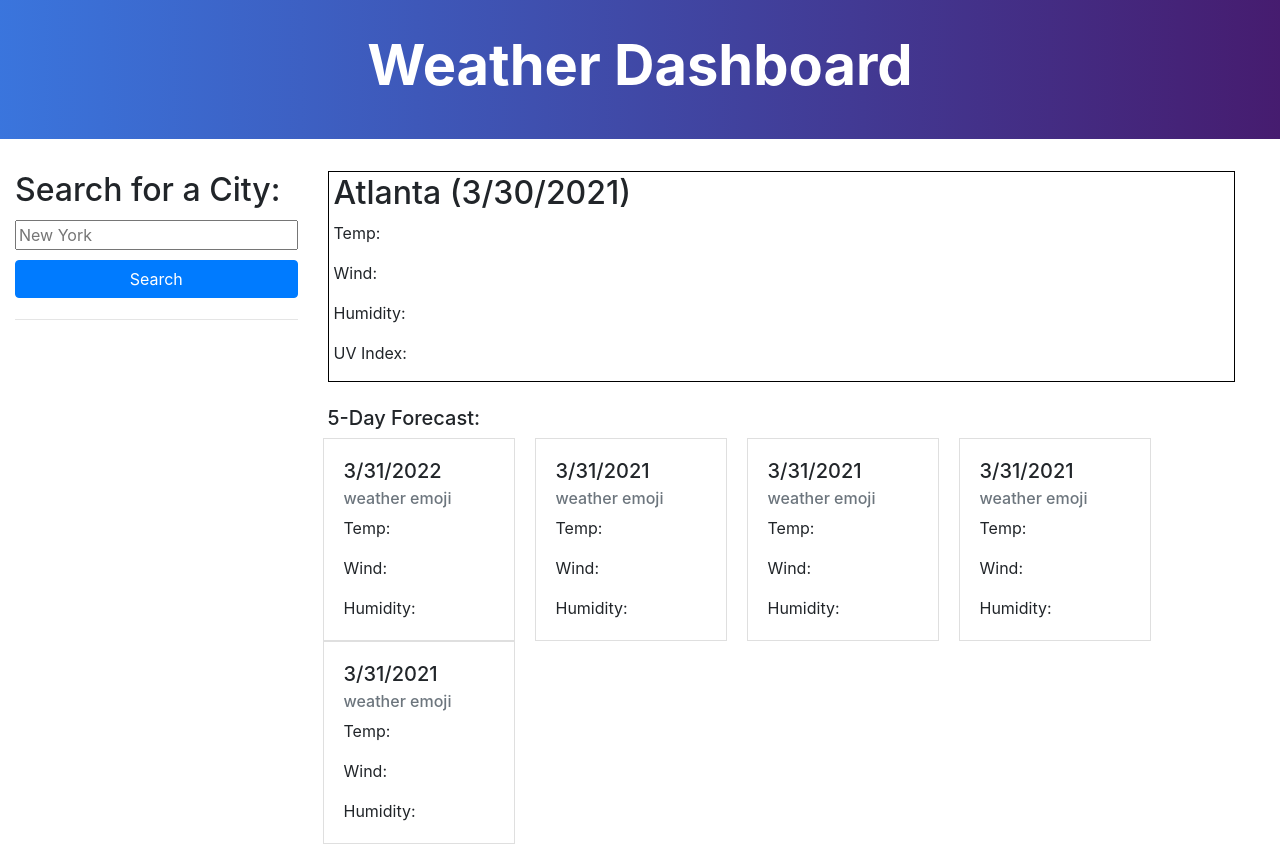
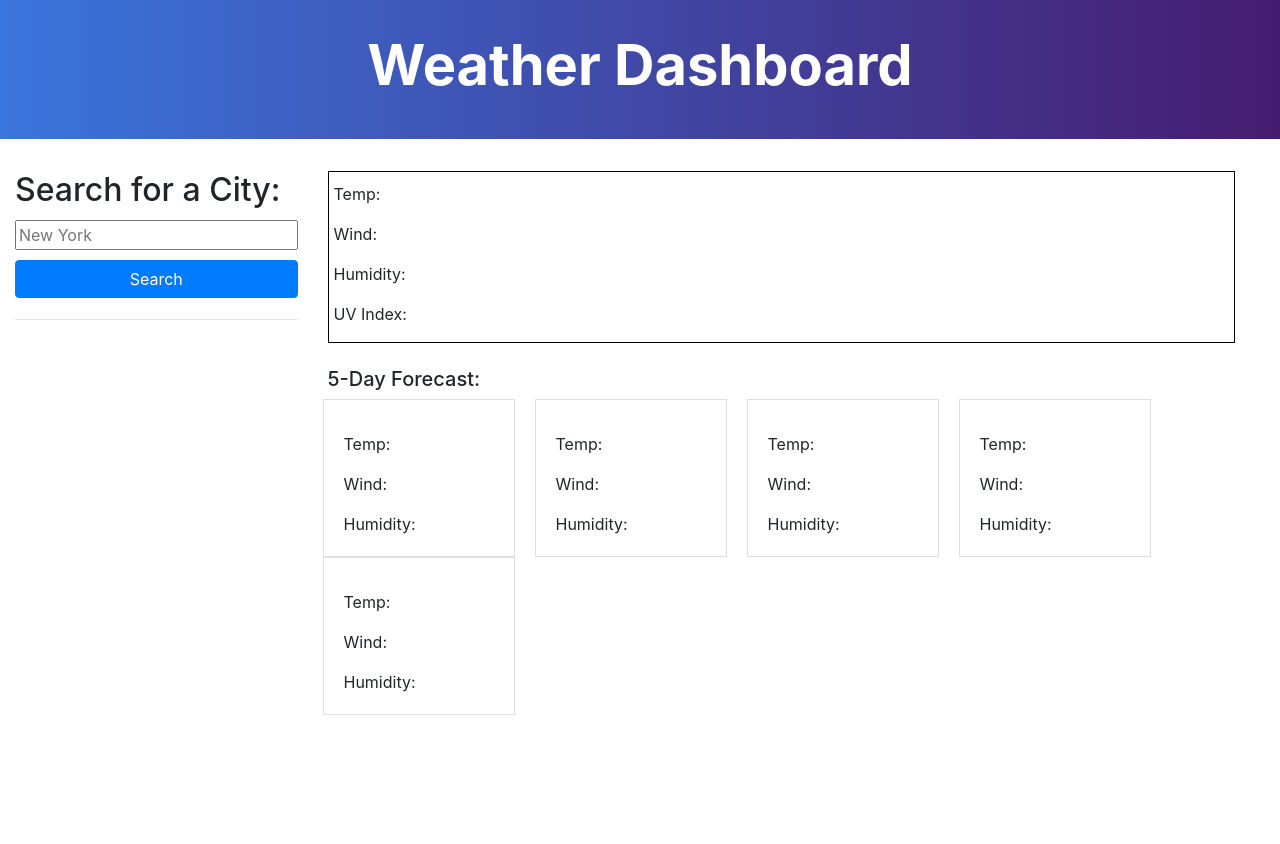
Before and after one commit to phil-garip/Weather-Dashboard, a website: page index.html in a window 1280 px wide. After the commit the page ends 800 px from the top, so only its background shows below. Drawn offline with nearby package versions, Linux system fonts and the light colour scheme.

```diff
--- a/index.html
+++ b/index.html
@@ -27,7 +27,7 @@
 
         <div class="weather-container col-md-9">
             <div class="current-weather" id="current-weather">
-                <h2>Atlanta (3/30/2021)</h2>
+                <h2></h2>
                 <p id="temp">Temp:</p>
                 <p id="wind">Wind:</p>
                 <p id="humidity">Humidity:</p>
@@ -38,8 +38,7 @@
 
                 <div class="card rounded-0" style="width: 12rem;">
                     <div id="forecast-1" class="card-body">
-                      <h5 class="card-title">3/31/2022</h5>
-                      <h6 class="card-subtitle mb-2 text-muted">weather emoji</h6>
+                      <h5 class="card-title"></h5>
                       <p id="temp" class="card-text">Temp:</p>
                       <p id="wind" class="card-text">Wind:</p>
                       <p id="humidity" class="card-text">Humidity:</p>
@@ -49,8 +48,7 @@
 
                 <div class="card rounded-0" style="width: 12rem;">
                     <div id="forecast-2" class="card-body">
-                      <h5  class="card-title">3/31/2021</h5>
-                      <h6 class="card-subtitle mb-2 text-muted">weather emoji</h6>
+                      <h5  class="card-title"></h5>
                       <p id="temp2" class="card-text">Temp:</p>
                       <p id="wind2" class="card-text">Wind:</p>
                       <p id="humidity2" class="card-text">Humidity:</p>
@@ -60,8 +58,7 @@
 
                 <div class="card rounded-0" style="width: 12rem;">
                     <div id="forecast-3" class="card-body">
-                      <h5 class="card-title">3/31/2021</h5>
-                      <h6 class="card-subtitle mb-2 text-muted">weather emoji</h6>
+                      <h5 class="card-title"></h5>
                       <p id="temp3" class="card-text">Temp:</p>
                       <p id="wind3" class="card-text">Wind:</p>
                       <p id="humidity3" class="card-text">Humidity:</p>
@@ -71,8 +68,7 @@
 
                 <div class="card rounded-0" style="width: 12rem;">
                     <div id="forecast-4" class="card-body">
-                      <h5 class="card-title">3/31/2021</h5>
-                      <h6 class="card-subtitle mb-2 text-muted">weather emoji</h6>
+                      <h5 class="card-title"></h5>
                       <p id="temp4" class="card-text">Temp:</p>
                       <p id="wind4" class="card-text">Wind:</p>
                       <p id="humidity4" class="card-text">Humidity:</p>
@@ -82,8 +78,7 @@
 
                 <div class="card rounded-0" style="width: 12rem;">
                     <div id="forecast-5" class="card-body">
-                      <h5 class="card-title">3/31/2021</h5>
-                      <h6 class="card-subtitle mb-2 text-muted">weather emoji</h6>
+                      <h5 class="card-title"></h5>
                       <p id="temp5" class="card-text">Temp:</p>
                       <p id="wind5" class="card-text">Wind:</p>
                       <p id="humidity5" class="card-text">Humidity:</p>
```
Also changed, not shown: README.md (added).
